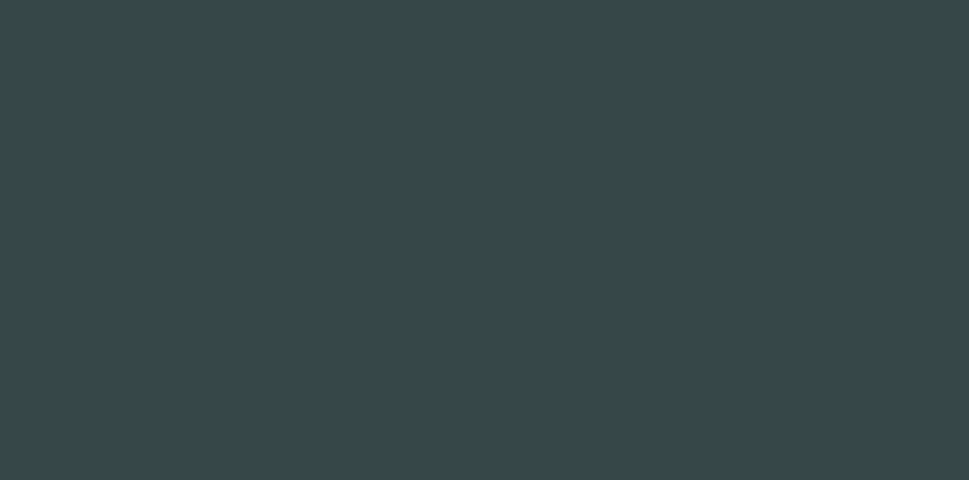
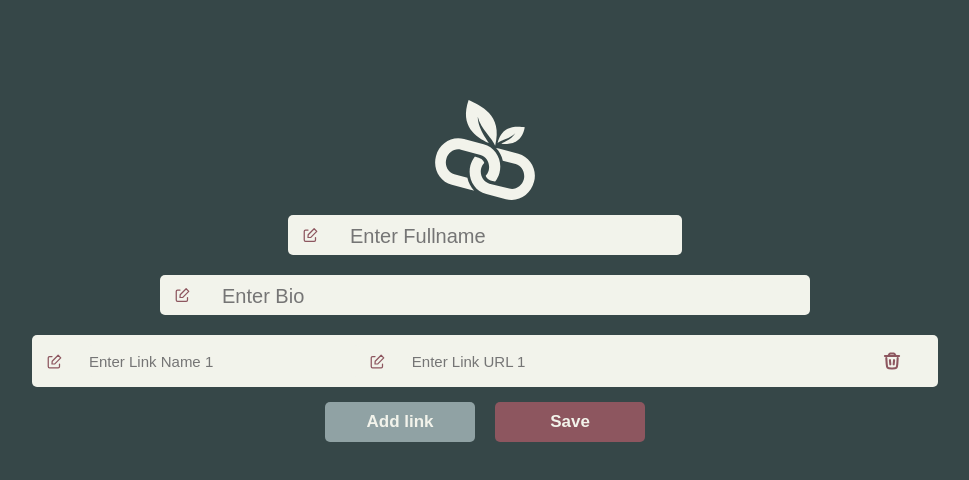
Before and after one commit to codescalersinternships/Linktree-Fatma-Ebrahim, a Vue app in the folder frontend/: page /edit/1 in a window 1280 px wide. Before the commit this address had no page. Shown: the top 480 px of the page, without its empty margins (155-1124 px from the left). Built offline with nearby package versions, Linux system fonts and the light colour scheme; no server answers; sample sign-in values are in the browser's storage.

Commit message:
feat: added edit View without script

```diff
--- a/frontend/src/router/index.js
+++ b/frontend/src/router/index.js
@@ -34,8 +34,9 @@ const routes = [
     component: DetailsView
   },
   {
-    path: '/edit',
+    path: '/edit/:id',
     name: 'edit',
+    probs:true,
     component: EditView
   },
 ]
--- a/frontend/src/views/EditView.vue
+++ b/frontend/src/views/EditView.vue
@@ -1,6 +1,308 @@
 <template>
     <div class="edit">
-        Edit
-        <router-link to="/tree"> tree</router-link>
+        <img class="logo" src="../assets/tree.svg" width="100" alt="Tree Logo">
+        <div class="fname-group">
+            <img class="edit-icon" src="../assets/edit.svg" width="15" alt="Link Icon" />
+            <input class="fullname" type="text" name="fullname" value={{tree.fullname}} placeholder="Enter Fullname"
+                v-model="tree.fullname" @change="handlefullnamechange" />
+        </div>
+        <div class="bio-group">
+            <img class="edit-icon" src="../assets/edit.svg" width="15" alt="Edit Icon" />
+
+            <input class="bio" type="text" name="bio" value={{tree.bio}} placeholder="Enter Bio" v-model="tree.bio"
+                @change="handlebiochange" />
+        </div>
+        <ul>
+            <li class="link-item" v-for="(link, index) in tree.links" :key="index" @change="handlelinkchange(index)">
+                <img class="edit-icon" src="../assets/edit.svg" width="15" alt="Edit Icon" />
+
+                <input class="name" type="text" :placeholder="'Enter Link Name ' + (index + 1)" value={{link.Name}}
+                    v-model="tree.links[index].Name" />
+                <img class="edit-icon" src="../assets/edit.svg" width="15" alt="Edit Icon"/>
+
+                <input class="link" type="text" :placeholder="'Enter Link URL ' + (index + 1)" value={{link.Link}}
+                    v-model="tree.links[index].Link" />
+                    <img class="delete-icon" src="../assets/delete.svg" width="20" alt="Delete Icon" @click="deletelink(index)" />
+
+            </li>
+            <div class="btns">
+                <button class="btn-left" type="button" @click="addLinkField">Add link</button>
+                <button class="btn-right" type="button" @click="addLinkField">Save</button>
+
+            </div>
+
+        </ul>
+
     </div>
 </template>
+
+<script setup>
+import router from '@/router';
+import { onMounted, reactive, ref } from 'vue';
+import { useRoute } from 'vue-router';
+
+const route = useRoute();
+const tree = reactive({
+    ID: route.params.id,
+    fullname: '',
+    bio: '',
+    links: [{
+        Link: "",
+        Name: "",
+        Visits: "",
+        ID: ""
+    }],
+});
+const addLinkField = () => {
+    tree.links.push({
+        link: "",
+        name: ""
+    });
+};
+
+
+const handlelinkchange = (index) => {
+    console.log(tree.links[index].ID, tree.links[index].Name, tree.links[index].Link)
+}
+const handlefullnamechange = () => {
+    console.log(tree.fullname)
+}
+const handlebiochange = () => {
+    console.log(tree.bio)
+}
+
+const deletelink = (index) => {
+
+    console.log(tree.links[index].ID)
+}
+
+onMounted(async () => {
+    console.log(tree.ID)
+    try {
+        const tree_id = route.params.id
+        const token = localStorage.getItem("token");
+        const response = await fetch('/linktree/' + tree_id, {
+            method: 'GET',
+            headers: {
+                token: token,
+            },
+        });
+
+        if (response.status === 200) {
+            const data = await response.json()
+            tree.fullname = data.Fullname
+            tree.bio = data.Bio
+            tree.links = data.Links
+            console.log(tree)
+
+
+        } else if (response.status === 404) {
+            alert('Tree not found');
+        }
+    } catch (err) {
+        console.log(err);
+    }
+})
+
+
+</script>
+
+
+<style scoped>
+.edit {
+    padding-top: 100px;
+    margin: 0;
+    width: 100vw;
+    height: 100vh;
+    display: flex;
+    flex-direction: column;
+    align-items: center;
+    justify-content: start;
+}
+
+.logo:hover {
+    transform: rotate(-15deg);
+    transition: 0.3s ease-in-out;
+}
+
+.fname-group {
+    margin: 15px;
+    padding: 5px;
+    color: #8d565f;
+    border: none;
+    font-size: 20px;
+    text-align: center;
+    height: 30px;
+    width: 30%;
+    border-radius: 5px;
+    background: #F2F3EB;
+    display: flex;
+    flex-direction: row;
+
+}
+
+.fullname {
+    color: #8d565f;
+    border: none;
+    font-size: 20px;
+    margin-left: 20px;
+    width: 80%;
+    height: 100%;
+    border-radius: 5px;
+    background: #F2F3EB;
+}
+
+.edit-icon {
+    margin-left: 10px;
+    margin-right: 10px;
+}
+.delete-icon {
+    margin-left: 20px;
+    margin-right: 10px;
+}
+.delete-icon:hover{
+    cursor: pointer;
+    transform: scale(1.05);
+    transition: transform 0.3s ease-in-out;
+}
+
+.bio-group {
+    margin: 5px;
+    padding: 5px;
+    color: #8d565f;
+    border: none;
+    font-size: 20px;
+    text-align: center;
+    height: 30px;
+    width: 50%;
+    border-radius: 5px;
+    background: #F2F3EB;
+    display: flex;
+    flex-direction: row;
+
+}
+
+.bio {
+    color: #8d565f;
+    font-size: 17px;
+    font-size: 20px;
+    margin-left: 20px;
+    width: 80%;
+    height: 100%;
+    border-radius: 5px;
+    border: none;
+    background: #F2F3EB;
+}
+
+ul {
+    color: #F2F3EB;
+    width: 100%;
+    display: flex;
+    flex-direction: column;
+    align-items: center;
+    justify-content: center;
+    list-style: none;
+    padding: 10px;
+    margin: 0;
+}
+
+li .name {
+    margin-left: 15px;
+    font-size: 15px;
+    color: #8d565f;
+    background: #F2F3EB;
+    width: 30%;
+    height: 30px;
+    border: none;
+    border-radius: 5px;
+}
+
+li .link {
+    color: #8d565f;
+    margin-left: 15px;
+    background: #F2F3EB;
+    width: 50%;
+    height: 40px;
+    border: none;
+    border-radius: 5px;
+    font-size: 15px;
+}
+
+
+input:focus {
+    color: #8d565f;
+    outline: none;
+    background: #F2F3EB;
+    transform: scale(1.05);
+}
+
+
+.link-item {
+    width: 70%;
+    background: #F2F3EB;
+    border-radius: 5px;
+    padding: 5px;
+    margin: 5px;
+    display: flex;
+    align-items: center;
+    text-decoration: none;
+    color: #8d565f;
+    transition: transform 0.3s ease-in-out;
+}
+
+
+
+.link-icon {
+    margin-right: 10px;
+}
+
+.btns {
+    width: 50%;
+    display: flex;
+    flex-direction: row;
+    align-items: center;
+    justify-content: center;
+}
+
+.btn-left {
+    margin: 10px;
+    padding: 10px;
+    width: 150px;
+    height: 40px;
+    background: #90a2a4;
+    border: none;
+    border-radius: 5px;
+    color: #F2F3EB;
+    font-size: 17px;
+    font-weight: bold;
+}
+
+.btn-left:hover {
+    cursor: pointer;
+    background: #F2F3EB;
+    color: #90a2a4;
+    transform: scale(1.05);
+    transition: 0.3s ease-in-out;
+}
+
+.btn-right {
+    margin: 10px;
+    padding: 10px;
+    width: 150px;
+    height: 40px;
+    background: #8d565f;
+    border: none;
+    border-radius: 5px;
+    color: #F2F3EB;
+    font-size: 17px;
+    font-weight: bold;
+}
+
+.btn-right:hover {
+    cursor: pointer;
+    background: #F2F3EB;
+    color: #8d565f;
+    transform: scale(1.05);
+    transition: 0.3s ease-in-out;
+}
+</style>
--- a/frontend/src/views/HomeView.vue
+++ b/frontend/src/views/HomeView.vue
@@ -8,11 +8,11 @@
       <p>Save All your links in one place!</p>
       <div class="btns">
         <div class="btn-group">
-          New to Linktree? <router-link to="/signup"><button class="btn-signup">Signup</button></router-link>
+          New to Linktree? <router-link to="/signup"><button class="btn-left">Signup</button></router-link>
 
         </div>
         <div class="btn-group">
-          Have an account? <router-link to="/login"><button class="btn-login">Login</button></router-link>
+          Have an account? <router-link to="/login"><button class="btn-right">Login</button></router-link>
         </div>
       </div>
 
@@ -87,7 +87,7 @@ p {
   justify-content: center;
 }
 
-.btn-login {
+.btn-right {
   margin: 10px;
   padding: 10px;
   width: 120px;
@@ -100,7 +100,7 @@ p {
   font-weight: bold;
 }
 
-.btn-login:hover {
+.btn-right:hover {
   cursor: pointer;
   background: #F2F3EB;
   color: #C8826B;
@@ -108,7 +108,7 @@ p {
   transition: 0.3s ease-in-out;
 }
 
-.btn-signup {
+.btn-left {
   margin: 10px;
   padding: 10px;
   width: 120px;
@@ -121,7 +121,7 @@ p {
   font-weight: bold;
 }
 
-.btn-signup:hover {
+.btn-left:hover {
   cursor: pointer;
   background: #F2F3EB;
   color: #90a2a4;
--- a/frontend/src/views/TreeView.vue
+++ b/frontend/src/views/TreeView.vue
@@ -9,9 +9,9 @@
                 <span>{{ link.Name }}</span>
             </li>
         </ul>
-        <router-link to="/edit">
-            <button class="btn">Edit</button>
-        </router-link>
+
+            <button class="btn" type="button" @click="handlelinktoedit">Edit</button>
+
     </div>
 </template>
 
@@ -33,6 +33,9 @@ const tree = reactive({
     }],
 });
 
+const handlelinktoedit=()=>{
+    router.push(`/edit/${tree.ID}`)
+}
 onMounted(async () => {
     try {
         const tree_id = route.params.id
@@ -107,7 +110,7 @@ h1 {
 }
 
 p {
-    color: #F2F3EB;
+    color: #C8826B;
     font-size: 17px;
     width: 90%;
 }
```
Also changed, not shown: frontend/src/assets/delete.svg (added), frontend/src/assets/edit.svg (added).
